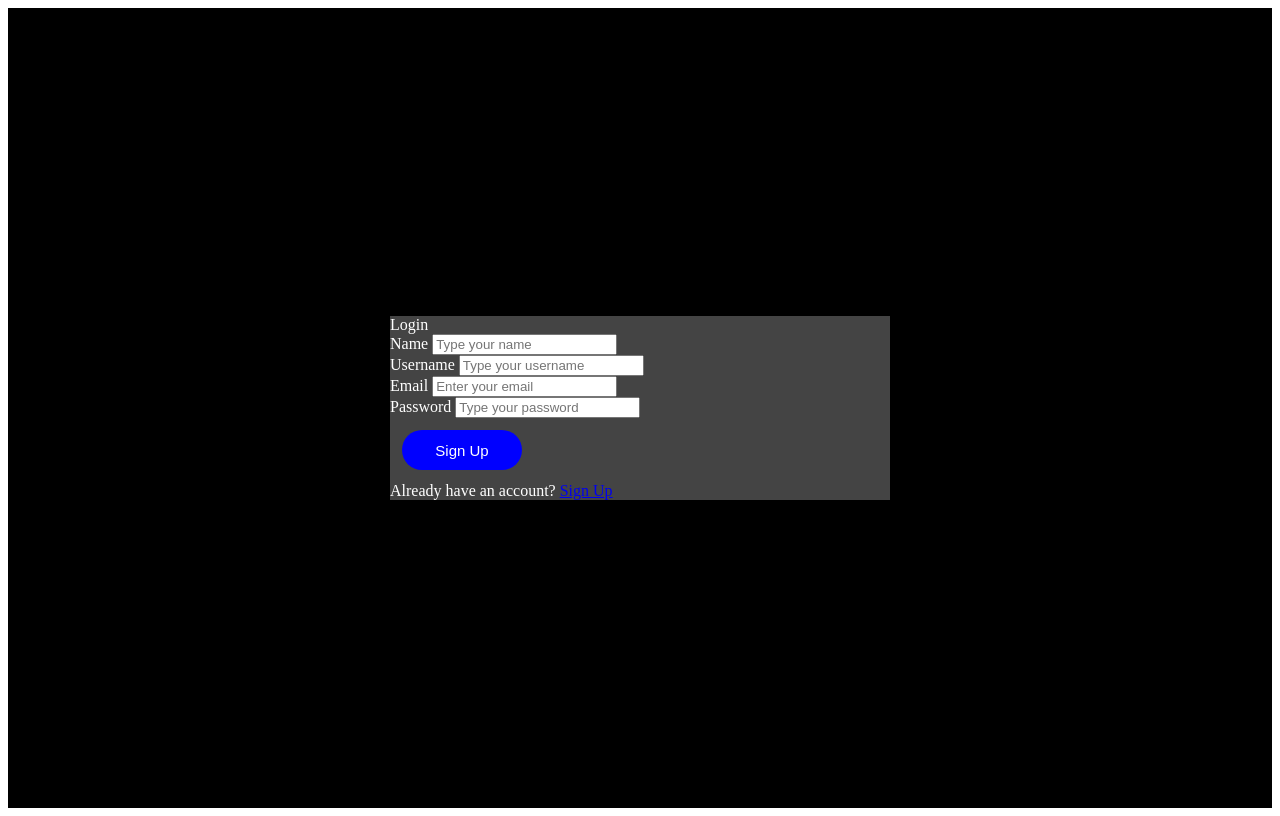
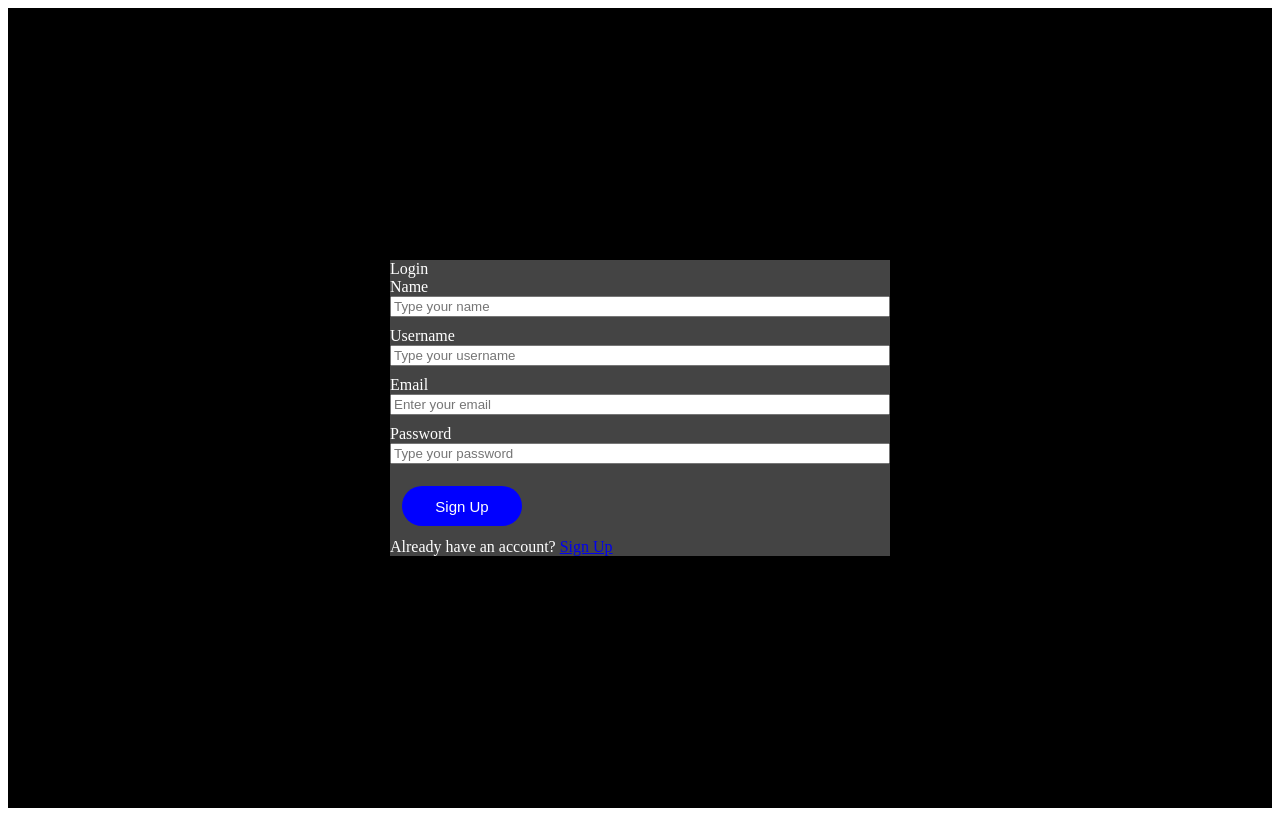
Before and after one commit to omphilejmatsobe/VirtualBar, a Flask app: page /signup in a window 1280 px wide. Run offline with Flask 3, Linux system fonts and the light colour scheme.

Commit message:
Style update

```diff
--- a/static/css/style.css
+++ b/static/css/style.css
@@ -113,6 +113,12 @@ button:hover{
     color: white;
 }
 
+.data-input{
+    display: flex;
+    flex-direction: column;
+    margin-bottom: 10px;
+}
+
 footer{
     height: 300px;
     width: 100%;
--- a/templates/login/login.html
+++ b/templates/login/login.html
@@ -18,12 +18,10 @@
 				<div data-validate = "Username is required">
 					<span>Email</span>
 					<input type="email" name="email" placeholder="Type your username">
-					<span data-symbol="&#xf206;"></span>
 				</div>
 				<div data-validate="Password is required">
 					<span>Password</span>
 					<input type="password" name="password" placeholder="Type your password">
-					<span data-symbol="&#xf190;"></span>
 				</div>
 				<div>
 					<a href="{{ url_for('passwordRecovery') }}">
--- a/templates/login/recover.html
+++ b/templates/login/recover.html
@@ -7,7 +7,6 @@
 		<div data-validate = "Email is required">
 			<span>Username</span>
 			<input type="email" name="email" placeholder="Enter your email">
-			<span data-symbol="&#xf206;"></span>
 		</div>
 		<div>
 			<div>
--- a/templates/login/signup.html
+++ b/templates/login/signup.html
@@ -4,28 +4,21 @@
 		<span>
 			Login
 		</span>
-
-                <div data-validate = "Username is required">
+        <div class="data-input" data-validate = "Username is required">
             <span>Name</span>
             <input type="text" name="name" placeholder="Type your name">
-                        <span data-symbol="&#xf206;"></span>
         </div>
-
-                <div data-validate = "Username is required">
+        <div class="data-input" data-validate = "Username is required">
             <span>Username</span>
             <input type="text" name="username" placeholder="Type your username">
-                        <span data-symbol="&#xf206;"></span>
         </div>
-
-		<div data-validate = "Username is required">
+		<div class="data-input" data-validate = "Username is required">
 			<span>Email</span>
 			<input type="email" name="email" placeholder="Enter your email">
-			<span data-symbol="&#xf206;"></span>
 		</div>
-		<div data-validate="Password is required">
+		<div class="data-input" data-validate="Password is required">
 			<span>Password</span>
 			<input type="password" name="password" placeholder="Type your password">
-			<span data-symbol="&#xf190;"></span>
 		</div>
 		<div>
 			<div>
```
Lines whose indentation alone changed are shown as unchanged.
